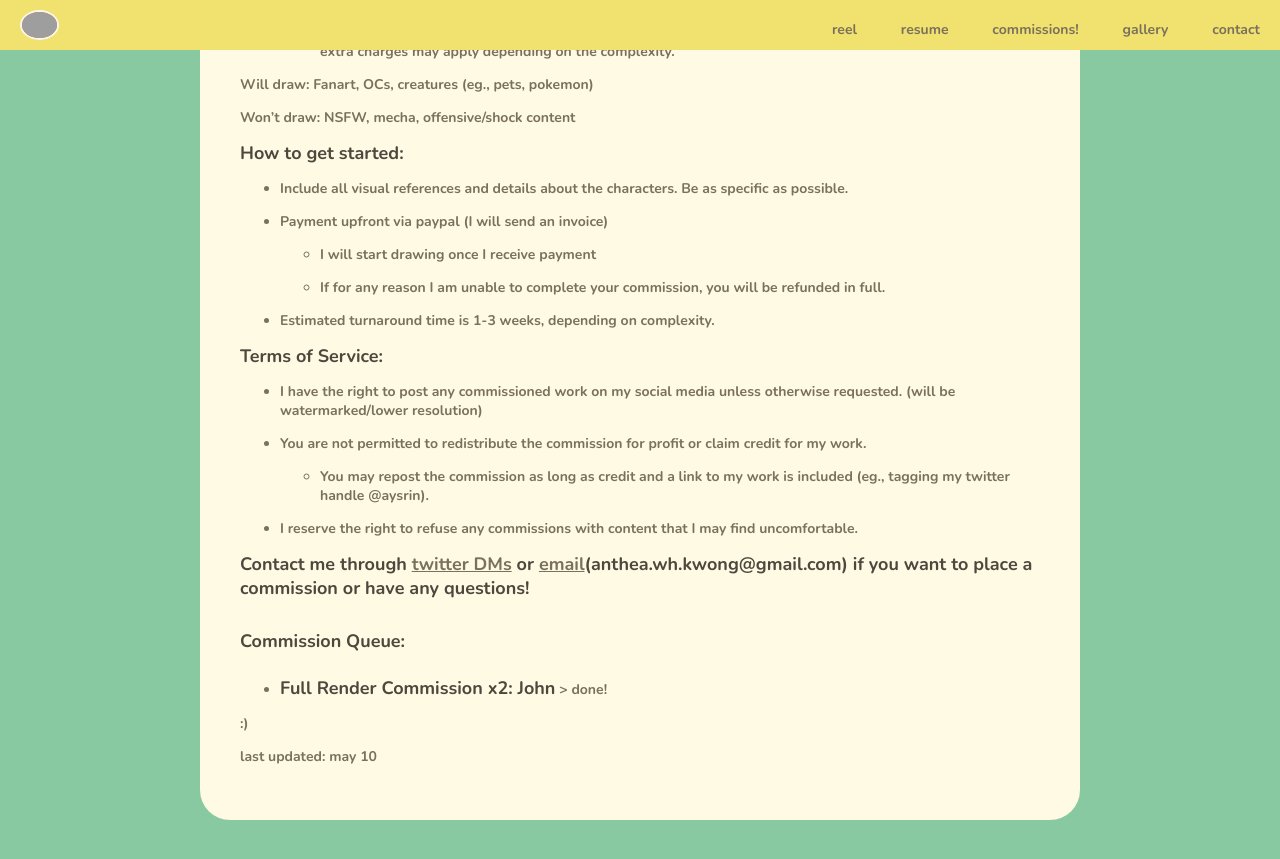
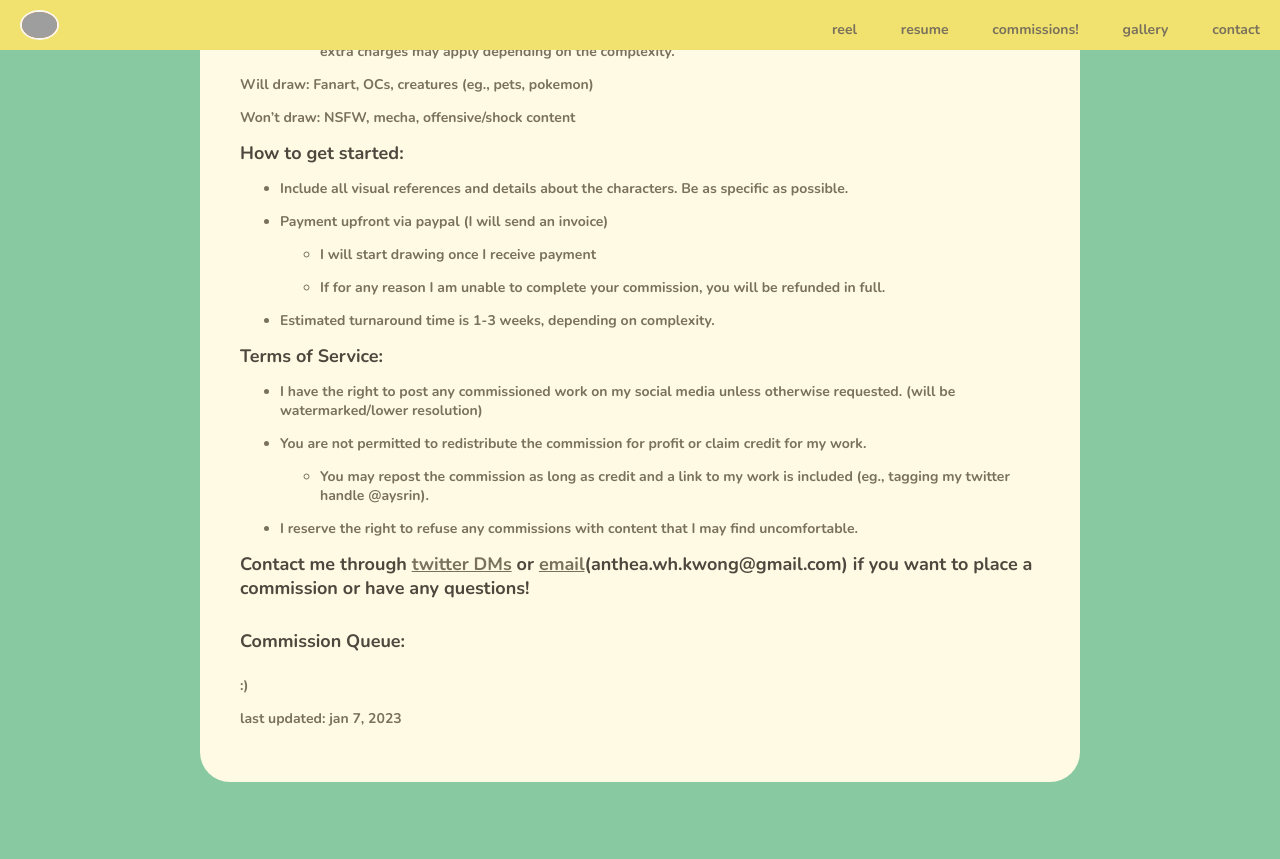
Before and after one commit to antheakwong/antheakwong.github.io, a Jekyll site: the page built from commissions/index.md, in a window 1280 px wide and 900 px high, scrolled down 2015 px. Shown: the top 859 px of the window. Built offline with Jekyll 4.4.1, drawn with Linux system fonts in a browser that asks for light colours; nearby versions of some CDN libraries; some of the changed text lies outside the part shown; grey boxes are pictures that could not be loaded.

Commit message:
Update index.md

```diff
--- a/commissions/index.md
+++ b/commissions/index.md
@@ -52,9 +52,6 @@ Won’t draw: NSFW, mecha, offensive/shock content
 
 # **Commission Queue:**
 
-
-- **Full Render Commission x2: John** > done!
-
 :)
 
-last updated: may 10
+last updated: jan 7, 2023
```
Also changed, not shown: other parts of commissions/index.md (+1 -1 lines).
